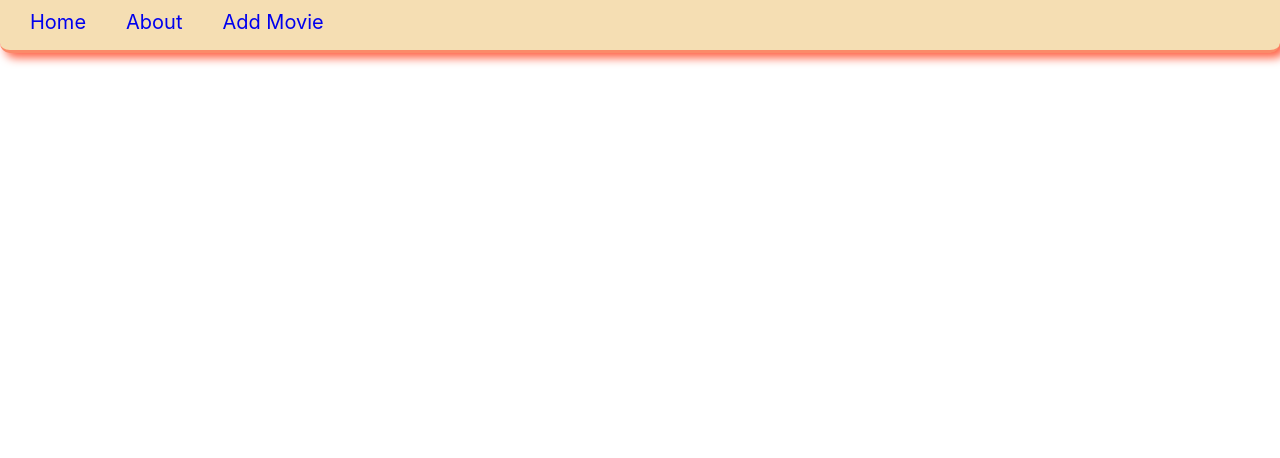
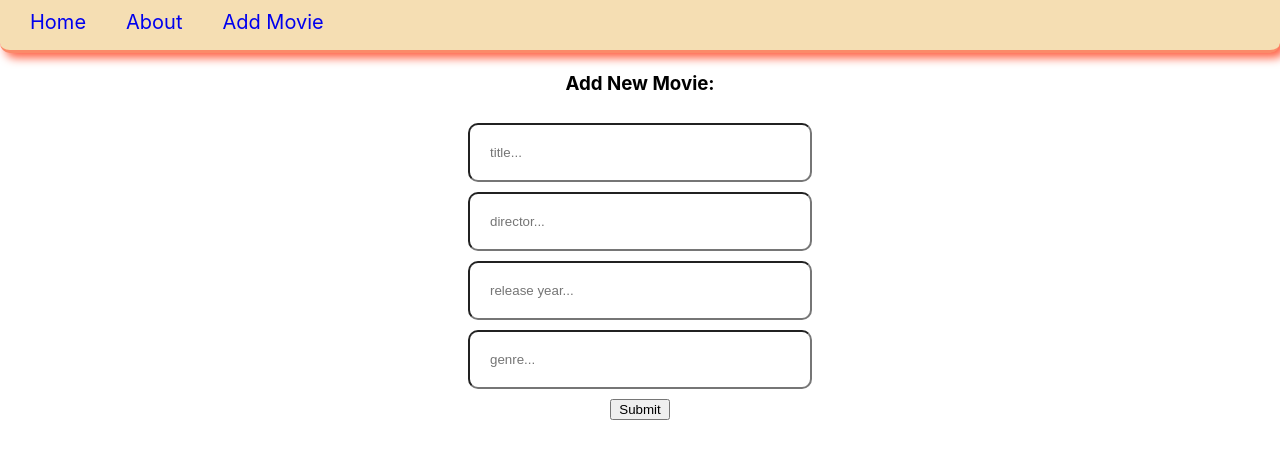
Before and after one commit to codefunlearn/git-exercise, a React (Create React App) app in the folder exercise/: page /add-movie in a window 1280 px wide. Shown: the top 458 px of the page. Built offline with nearby package versions, Linux system fonts and the light colour scheme.

Commit message:
added movieForm

```diff
--- a/exercise/src/contexts/MovieContext.js
+++ b/exercise/src/contexts/MovieContext.js
@@ -31,8 +31,15 @@ const MovieProvider = (props) => {
     },
   ])
 
+  const handleSubmit = (e, movie, history) =>{
+    e.preventDefault()
+    setMovies([movie, ...movies])
+    history.push('/')
+  }
+
   const values = {
-    movies
+    movies,
+    handleSubmit
   }
 
   return (
--- a/exercise/src/pages/MovieForm.js
+++ b/exercise/src/pages/MovieForm.js
@@ -1,8 +1,34 @@
+import { useContext, useState } from "react";
+import { useHistory } from "react-router-dom";
+import { MovieContext } from "../contexts/MovieContext";
+import { inputs, formContainer } from "../styles/MovieForm.module.css"
+
 const MovieForm = () => {
+  const { handleSubmit } = useContext(MovieContext)
+  const [title, setTitle] = useState('')
+  const [director, setDirector] = useState('')
+  const [year, setYear] = useState('')
+  const [genre, setGenre] = useState('')
+  const history = useHistory()
+
+  const movie = {
+    title,
+    director,
+    year,
+    genre
+  }
+
   return (
-    <div>
-
-    </div>
+    <form className={formContainer} onSubmit={(e) => handleSubmit(e, movie, history)}>
+      <h3>Add New Movie: </h3>
+      <div className={inputs}>
+        <input type="text" placeholder="title..." onChange={(e) => setTitle(e.target.value)} />
+        <input type="text" placeholder="director..." onChange={(e) => setDirector(e.target.value)} />
+        <input type="text" placeholder="release year..." onChange={(e) => setYear(e.target.value)} />
+        <input type="text" placeholder="genre..." onChange={(e) => setGenre(e.target.value)} />
+        <button type="submit">Submit</button>
+      </div>
+    </form>
   );
 }
 
--- /dev/null
+++ b/exercise/src/styles/MovieForm.module.css
@@ -0,0 +1,25 @@
+.formContainer{
+  margin: auto;
+  width: 50%;
+  text-align: center;
+}
+
+.inputs{
+  display: flex;
+  flex-direction: column;
+}
+
+.inputs input{
+  width: 300px;
+  margin: auto;
+  padding: 20px;
+  border-radius: 10px;
+  outline: none;
+  margin-top: 10px;
+}
+
+.formContainer button{
+  width: 60px;
+  margin: auto;
+  margin-top: 10px;
+}
```
